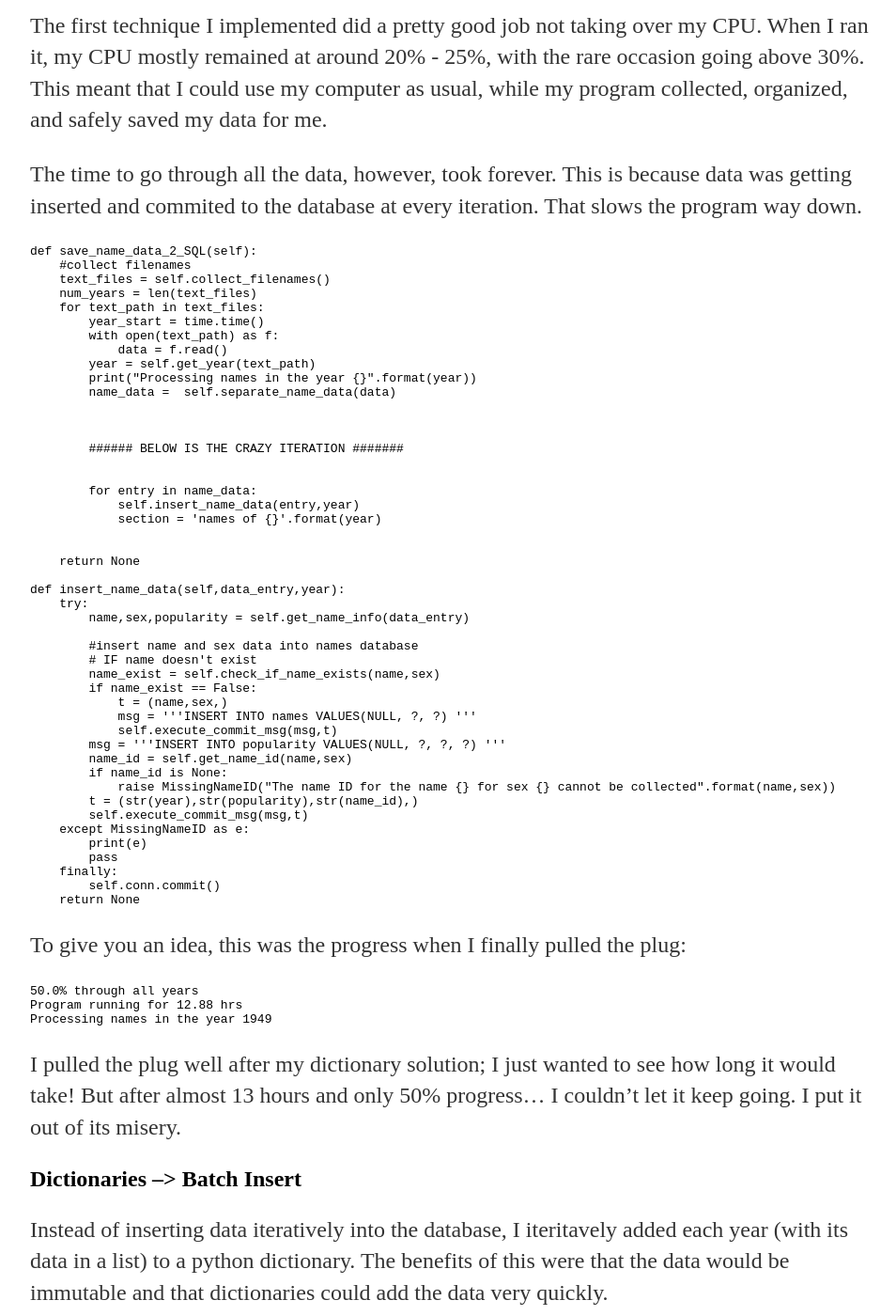
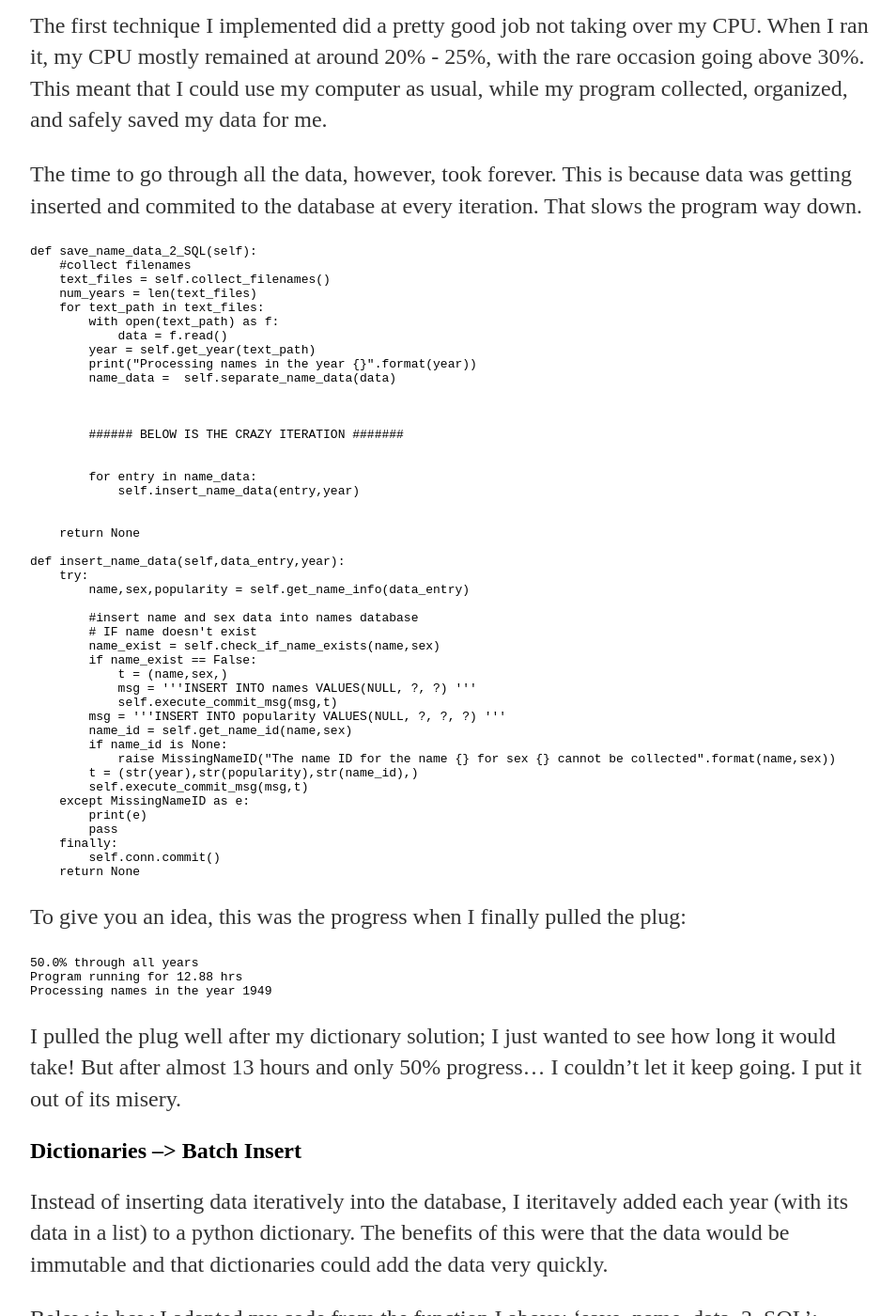
Before and after one commit to a-n-rose/a-n-rose.github.io, a Jekyll site: the page built from _posts/2018-11-06-compare-ways-to-save-data.md, in a window 1280 px wide and 1400 px high, scrolled down 883 px. Shown: the whole window at 94% size, without its empty margins (160-1114 px from the left). Built offline with Jekyll 4.4.1, drawn with Linux system fonts in a browser that asks for light colours.

Commit message:
removed unnecessary code lines

```diff
--- a/_posts/2018-11-06-compare-ways-to-save-data.md
+++ b/_posts/2018-11-06-compare-ways-to-save-data.md
@@ -25,7 +25,6 @@ def save_name_data_2_SQL(self):
     text_files = self.collect_filenames()
     num_years = len(text_files)
     for text_path in text_files:
-        year_start = time.time()
         with open(text_path) as f:
             data = f.read()
         year = self.get_year(text_path)
@@ -39,7 +38,6 @@ def save_name_data_2_SQL(self):
 
         for entry in name_data:
             self.insert_name_data(entry,year)
-            section = 'names of {}'.format(year)
 
 
     return None
```
